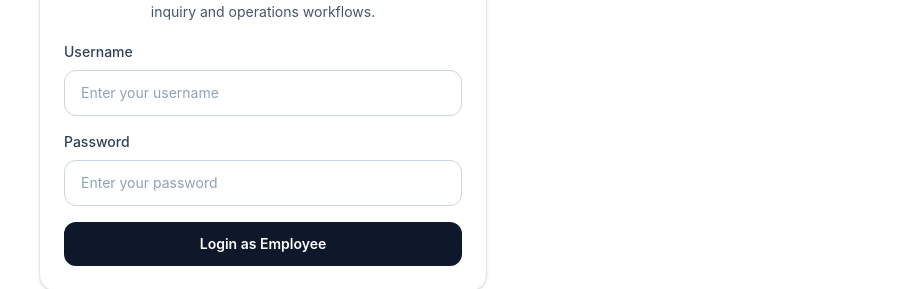
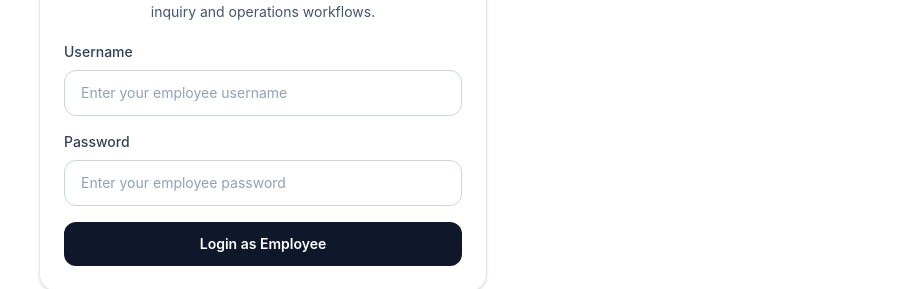
Before and after one commit to Khambazarov/fewofly, a React (Vite) app in the folder client/: page / in a window 1280 px wide. Shown: the part 284-573 px from the top of the page, without its empty margins (377-1280 px from the left). Built offline with nearby package versions, Linux system fonts and the light colour scheme.

Commit message:
feat: add role-based login placeholders

```diff
--- a/client/src/App.tsx
+++ b/client/src/App.tsx
@@ -9,6 +9,10 @@ import { getLoginDescription } from "./lib/login";
 import { LOGIN_VALIDATION_MESSAGE } from "./lib/messages";
 import { isLoginFormValid } from "./lib/validation";
 import { getLoginButtonLabel } from "./lib/auth-messages";
+import {
+  getUsernamePlaceholder,
+  getPasswordPlaceholder,
+} from "./lib/auth-placeholders";
 
 export default function App() {
   const { theme, setTheme } = useTheme();
@@ -20,7 +24,9 @@ export default function App() {
     setTheme(theme === "light" ? "dark" : "light");
   }
 
-  function handleSubmit(event: React.FormEvent<HTMLFormElement>) {
+  function handleSubmit(
+    event: Parameters<NonNullable<React.ComponentProps<"form">["onSubmit"]>>[0],
+  ) {
     event.preventDefault();
 
     const isValid = isLoginFormValid(username, password);
@@ -53,6 +59,8 @@ export default function App() {
         }
         onSubmit={handleSubmit}
         buttonLabel={getLoginButtonLabel(selectedRole)}
+        usernamePlaceholder={getUsernamePlaceholder(selectedRole)}
+        passwordPlaceholder={getPasswordPlaceholder(selectedRole)}
       />
     </AppShell>
   );
--- a/client/src/components/LoginCard.tsx
+++ b/client/src/components/LoginCard.tsx
@@ -17,6 +17,8 @@ type LoginCardProps = {
   validationMessage?: string;
   onSubmit: React.ComponentProps<"form">["onSubmit"];
   buttonLabel: string;
+  usernamePlaceholder: string;
+  passwordPlaceholder: string;
 };
 
 export default function LoginCard({
@@ -31,6 +33,8 @@ export default function LoginCard({
   validationMessage,
   onSubmit,
   buttonLabel,
+  usernamePlaceholder,
+  passwordPlaceholder
 }: LoginCardProps) {
   const cardClassName =
     theme === "dark"
@@ -64,7 +68,7 @@ export default function LoginCard({
           <TextInput
             id="username"
             label="Username"
-            placeholder="Enter your username"
+            placeholder={usernamePlaceholder}
             theme={theme}
             value={username}
             onChange={onUsernameChange}
@@ -74,7 +78,7 @@ export default function LoginCard({
             id="password"
             label="Password"
             type="password"
-            placeholder="Enter your password"
+            placeholder={passwordPlaceholder}
             theme={theme}
             value={password}
             onChange={onPasswordChange}
--- /dev/null
+++ b/client/src/lib/auth-placeholders.ts
@@ -0,0 +1,11 @@
+export function getUsernamePlaceholder(role: "employee" | "admin") {
+  return role === "admin"
+    ? "Enter your admin username"
+    : "Enter your employee username";
+}
+
+export function getPasswordPlaceholder(role: "employee" | "admin") {
+  return role === "admin"
+    ? "Enter your admin password"
+    : "Enter your employee password";
+}
```
